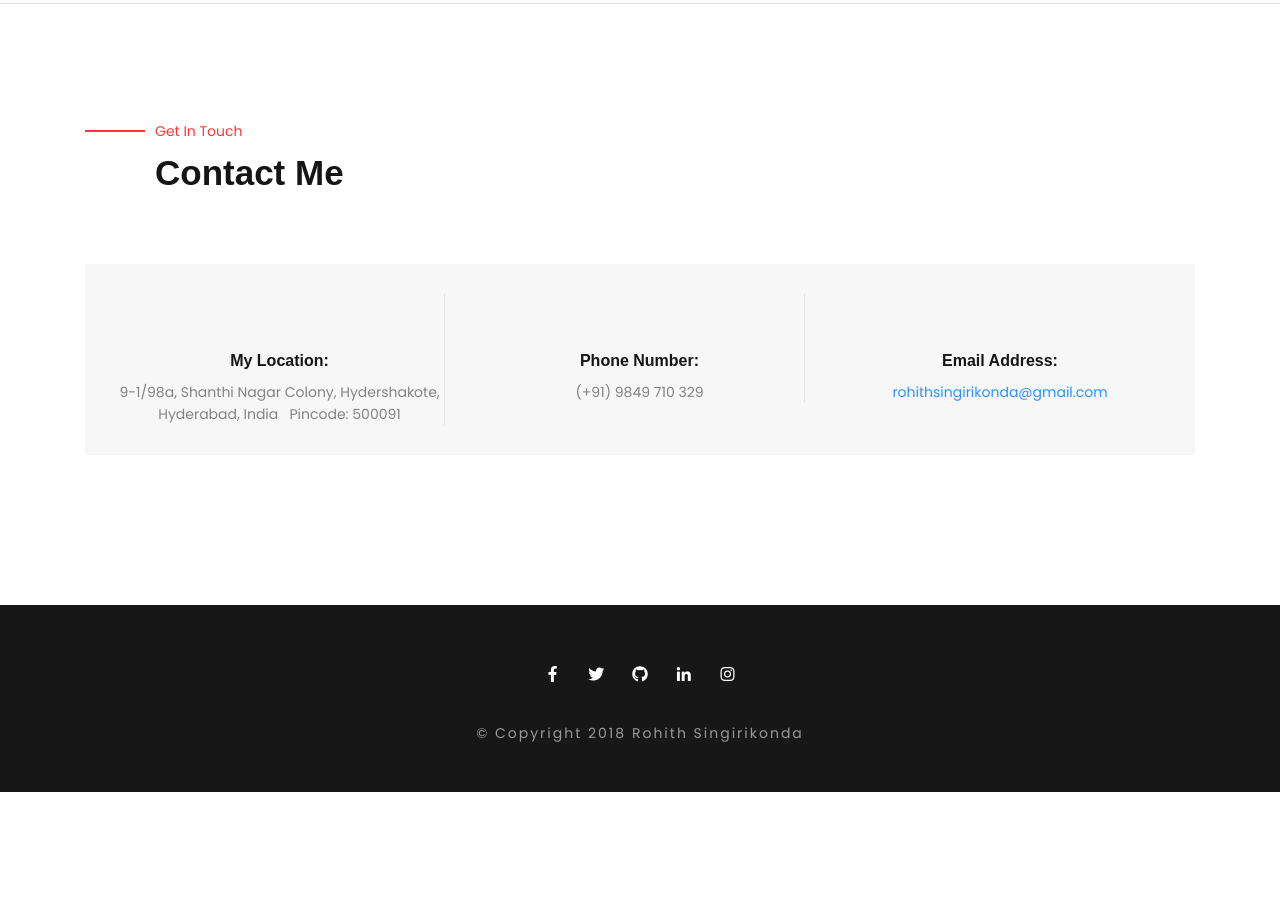
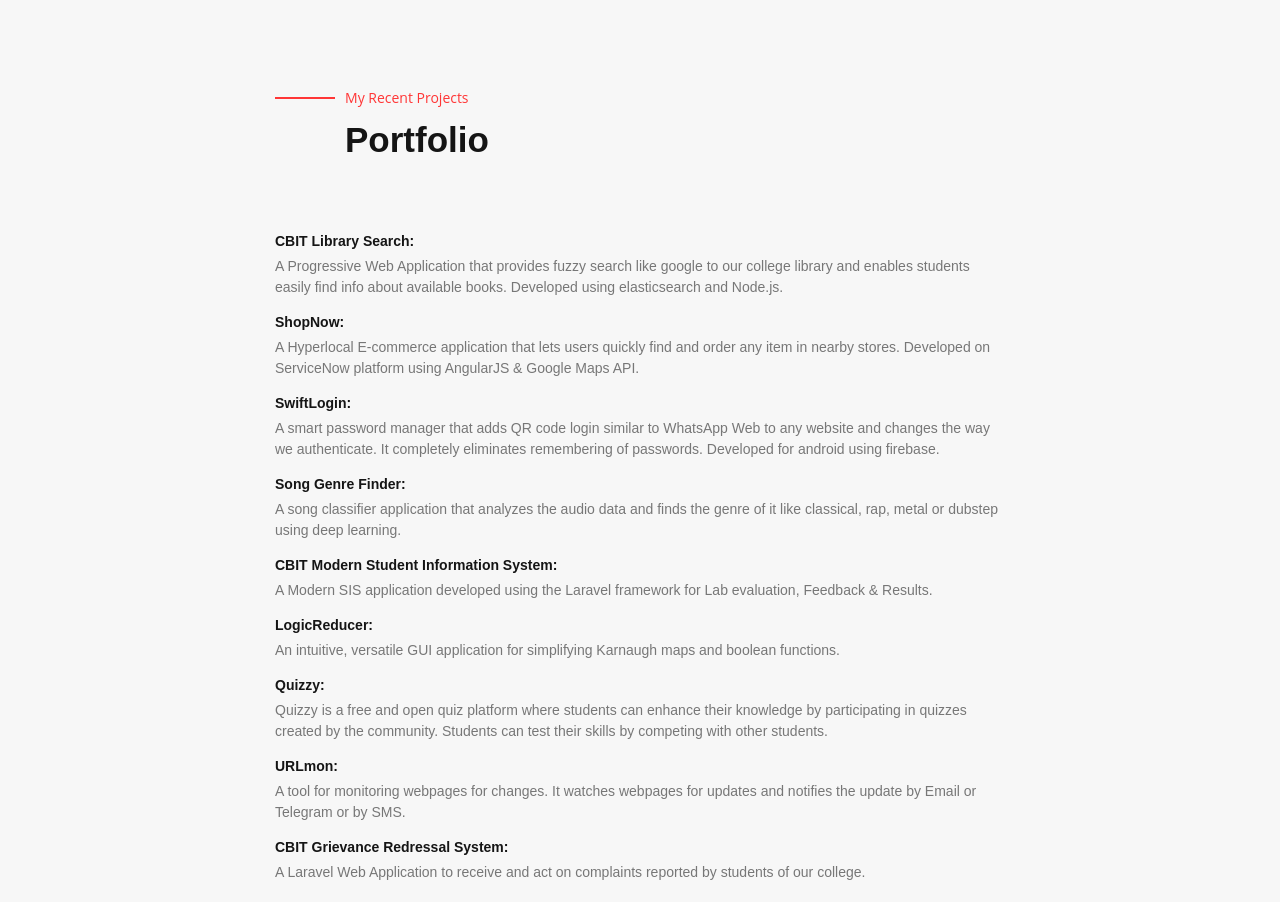
Before and after one commit to RohithSrk/rohithsrk.github.io, a plain HTML site: page index.html in a window 1280 px wide. Shown: the part 1446-2348 px from the top of the page. Before the commit the page ends 2238 px from the top, so only its background shows below. Drawn offline with nearby package versions, Linux system fonts and the light colour scheme; files whose address does not match are found by name; a web font is replaced by a local one.

Commit message:
Added Portfolio.

```diff
--- a/css/style.css
+++ b/css/style.css
@@ -872,6 +872,19 @@ button.btn:hover:after, a.btn:hover:after {
 /* -------------------------------------------------------
                    08 - portfolio
 -------------------------------------------------------- */
+
+.portfolio dt {
+  font-family: 'Raleway', sans-serif;
+  color: #151515;
+  margin-bottom: 4px;
+}
+
+.portfolio dd {
+  font-family: 'Raleway', sans-serif;
+  color: #777;
+  margin-bottom: 14px;
+}
+
 .portfolio {
   position: relative;
   background-color: #f7f7f7;
--- a/index.html
+++ b/index.html
@@ -50,6 +50,10 @@
 
             <li class="nav-item">
               <a class="nav-link" href="#about">About</a>
+            </li>
+
+            <li class="nav-item">
+              <a class="nav-link" href="#portfolio">Portfolio</a>
             </li>
 
             <li class="nav-item">
@@ -167,7 +171,59 @@
     <!-- End About
     ================================================== -->
 
-    <hr>
+    <!-- Portfolio
+    ================================================== -->
+    <section id="portfolio" class="portfolio section-padding">
+      <div class="container">
+        <div class="row">
+
+        <div class="col-lg-8 ml-auto mr-auto">
+          <div class="section-title-2">
+            <div class="line"></div>
+            <div class="text">
+              <p>My Recent Projects</p>
+              <h3>Portfolio</h3>
+            </div>
+          </div>
+        </div>
+
+        <div class="col-lg-8 ml-auto mr-auto">
+          <dl>
+            <dt>CBIT Library Search:</dt>
+            <dd>A Progressive Web Application that provides fuzzy search like google to our college library and enables students easily find info about available books. Developed using elasticsearch and Node.js.</dd>
+
+            <dt>ShopNow:</dt>
+            <dd>A Hyperlocal E-commerce application that lets users quickly find and order any item in nearby stores. Developed on ServiceNow platform using AngularJS & Google Maps API.</dd>
+
+            <dt>SwiftLogin:</dt>
+            <dd>A smart password manager that adds QR code login similar to WhatsApp Web to any website and changes the way we authenticate. It completely eliminates remembering of passwords. Developed for android using firebase.</dd>
+
+            <dt>Song Genre Finder:</dt>
+            <dd>A song classifier application that analyzes the audio data and finds the genre of it like classical, rap, metal or dubstep using deep learning.</dd>
+
+            <dt>CBIT Modern Student Information System:</dt>
+            <dd>A Modern SIS application developed using the Laravel framework for Lab evaluation, Feedback & Results.</dd>
+
+            <dt>LogicReducer:</dt>
+            <dd>An intuitive, versatile GUI application for simplifying Karnaugh maps and boolean functions.</dd>
+
+            <dt>Quizzy:</dt>
+            <dd>Quizzy is a free and open quiz platform where students can enhance their knowledge by participating in quizzes created by the community. Students can test their skills by competing with other students.</dd>
+
+            <dt>URLmon:</dt>
+            <dd>A tool for monitoring webpages for changes. It watches webpages for updates and notifies the update by Email or Telegram or by SMS.</dd>
+
+            <dt>CBIT Grievance Redressal System:</dt>
+            <dd>A Laravel Web Application to receive and act on complaints reported by students of our college.</dd>
+
+          </dl>
+        </div>
+
+        </div>
+      </div>
+    </section>
+    <!-- End Portfolio
+    ================================================== -->
 
     <!-- contact
     ================================================== -->
```
